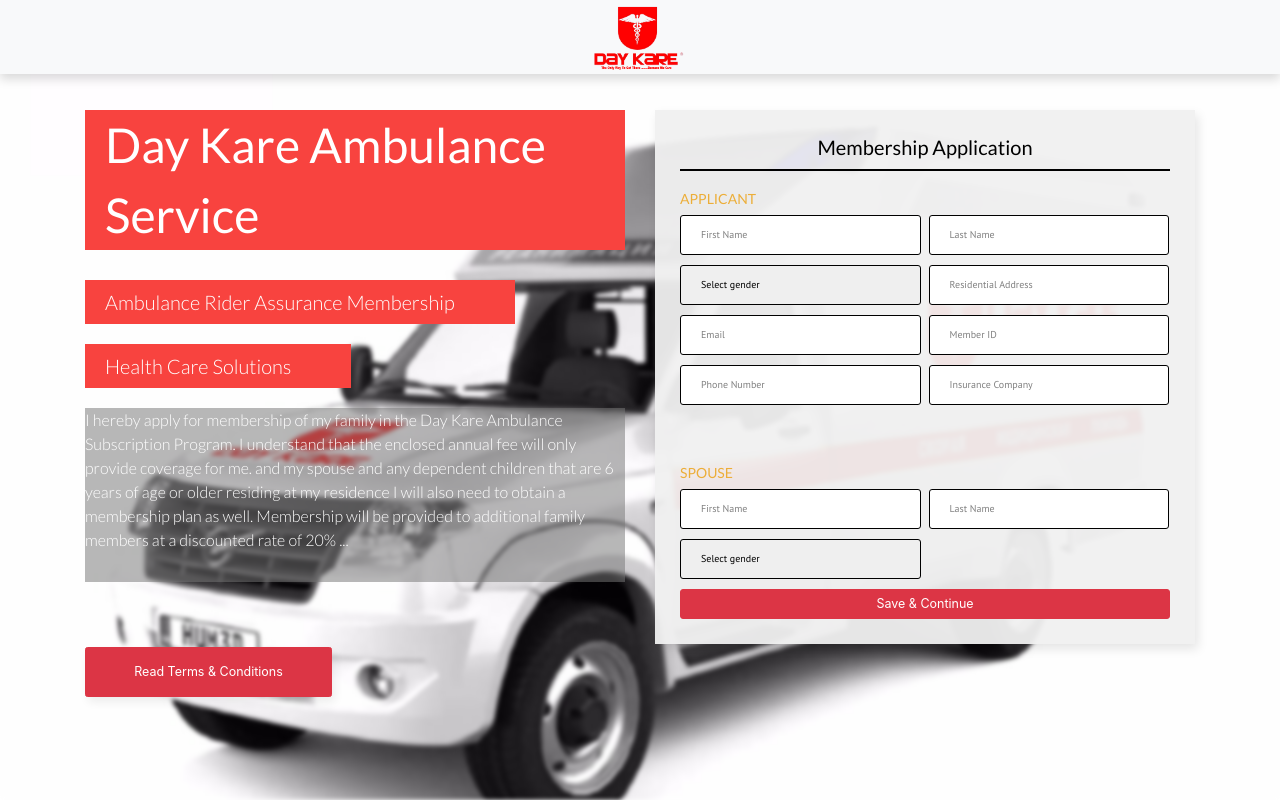
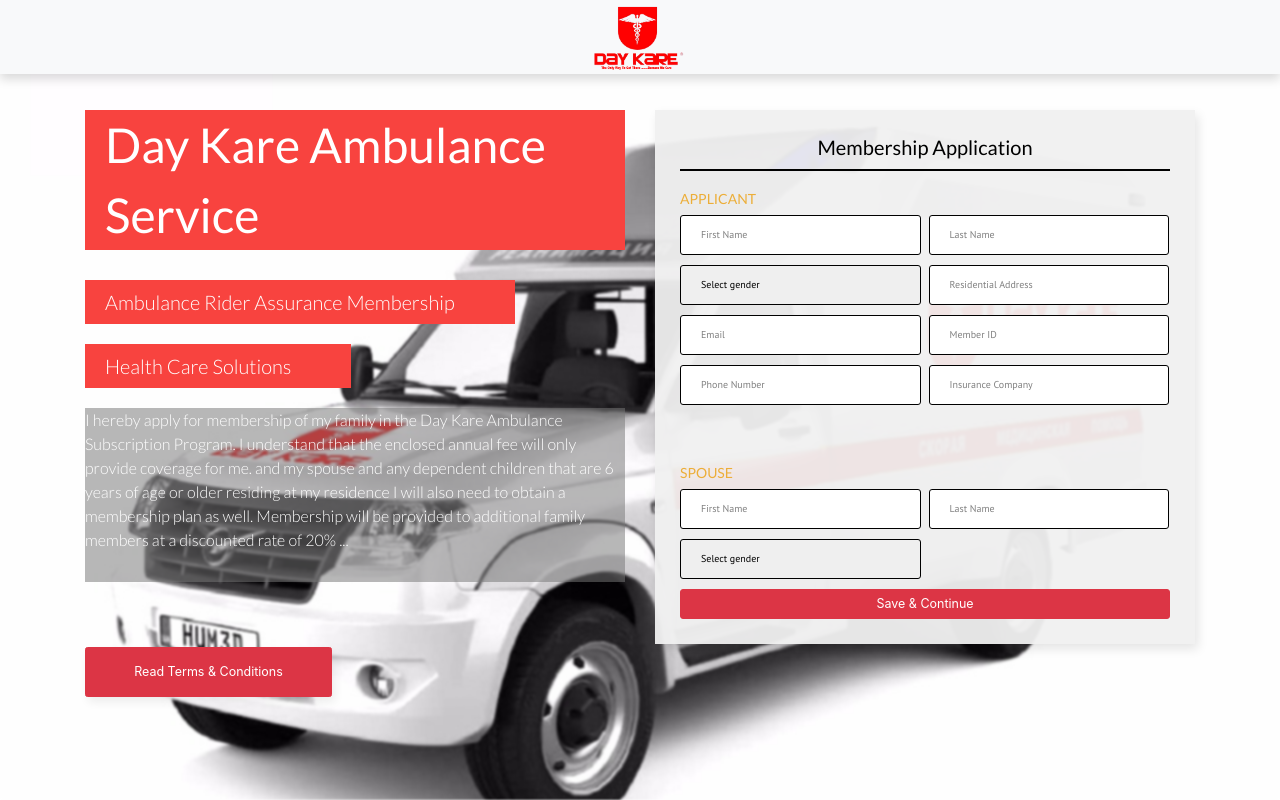
Before and after one commit to elartey/runfree_landing, a React (Create React App) app: page / in a window 1280 px wide. Built offline with nearby package versions, Linux system fonts and the light colour scheme; a web font is replaced by a local one.

Commit message:
reduce blur

```diff
--- a/public/style.css
+++ b/public/style.css
@@ -3688,11 +3688,11 @@
 	background-size: cover;
 	background-repeat: no-repeat;
 	background-position: center;
-	filter: blur(2px);
-    -webkit-filter: blur(2px);
-    -moz-filter: blur(2px);
-    -o-filter: blur(2px);
-    -ms-filter: blur(2px);
+	filter: blur(1px);
+    -webkit-filter: blur(1px);
+    -moz-filter: blur(1px);
+    -o-filter: blur(1px);
+    -ms-filter: blur(1px);
     height: 100%;
     z-index: -1;
     position: fixed;
```
